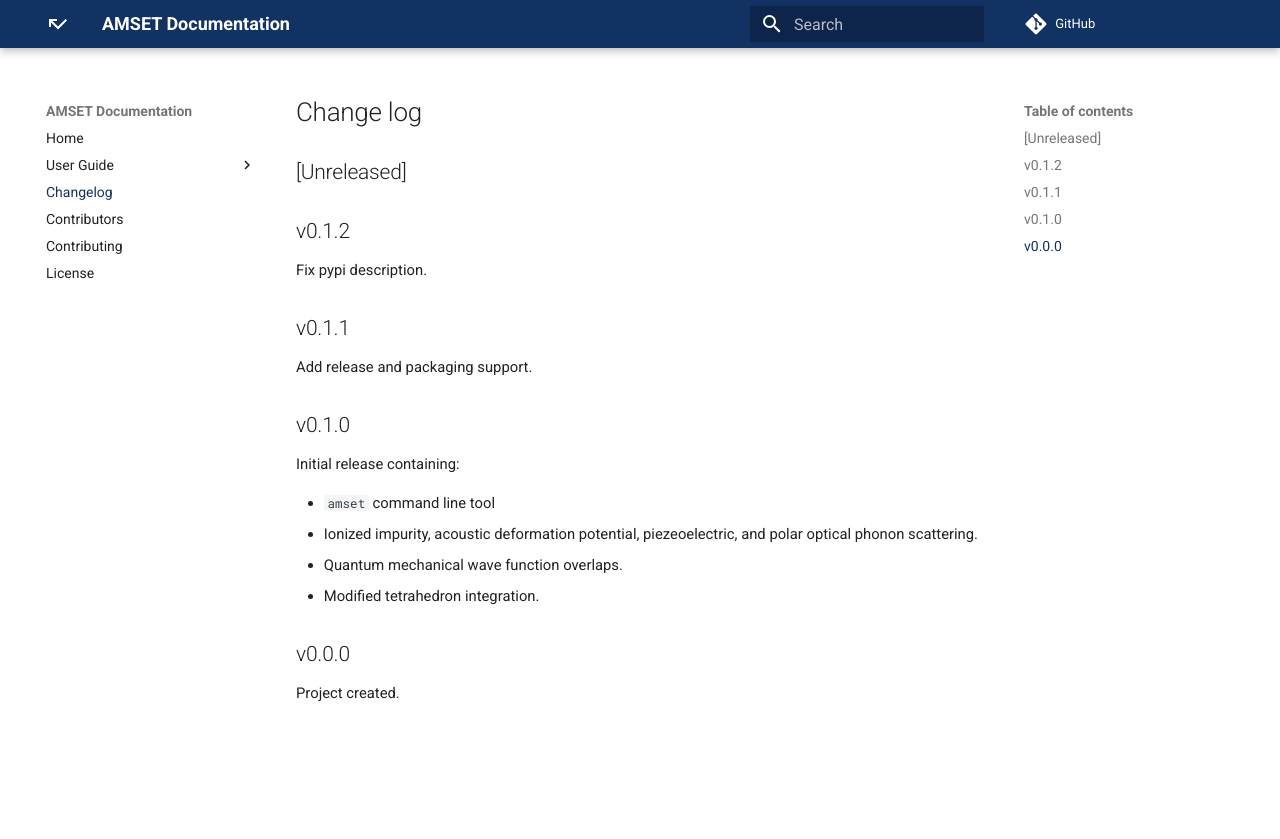
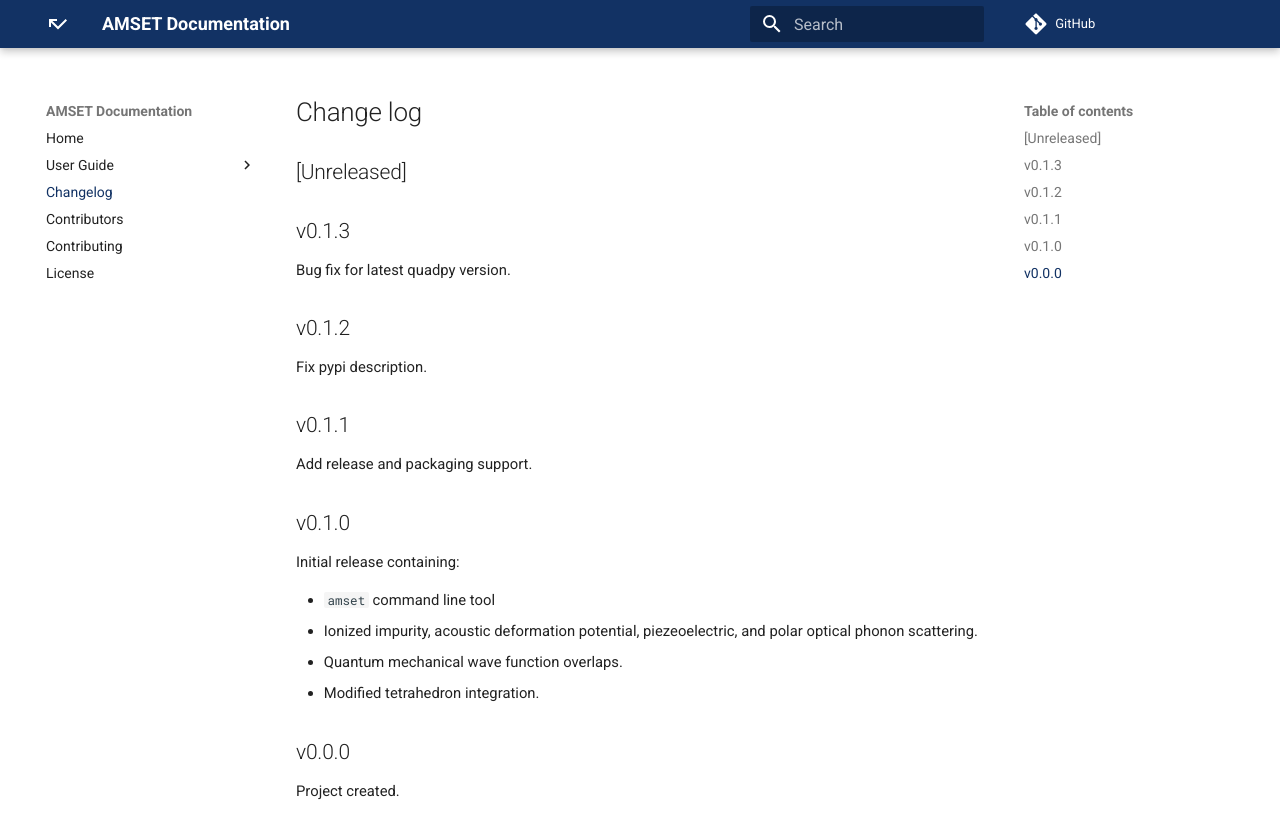
Before and after one commit to hackingmaterials/amset, an MkDocs documentation site: the page built from docs/src/changelog.md, in a window 1280 px wide. Shown: the top 839 px of the page. Built offline with MkDocs 1.6.1 and Material for MkDocs 9.7.7, drawn with Linux system fonts in a browser that asks for light colours; comment, search, counter and statistics services are not loaded.

Commit message:
Release version 0.1.3

```diff
--- a/amset/__init__.py
+++ b/amset/__init__.py
@@ -1 +1 @@
-__version__ = "0.1.2"
+__version__ = "0.1.3"
--- a/docs/src/changelog.md
+++ b/docs/src/changelog.md
@@ -1,6 +1,10 @@
 # Change log
 
 ## [Unreleased]
+
+## v0.1.3
+
+Bug fix for latest quadpy version.
 
 ## v0.1.2
 
```
